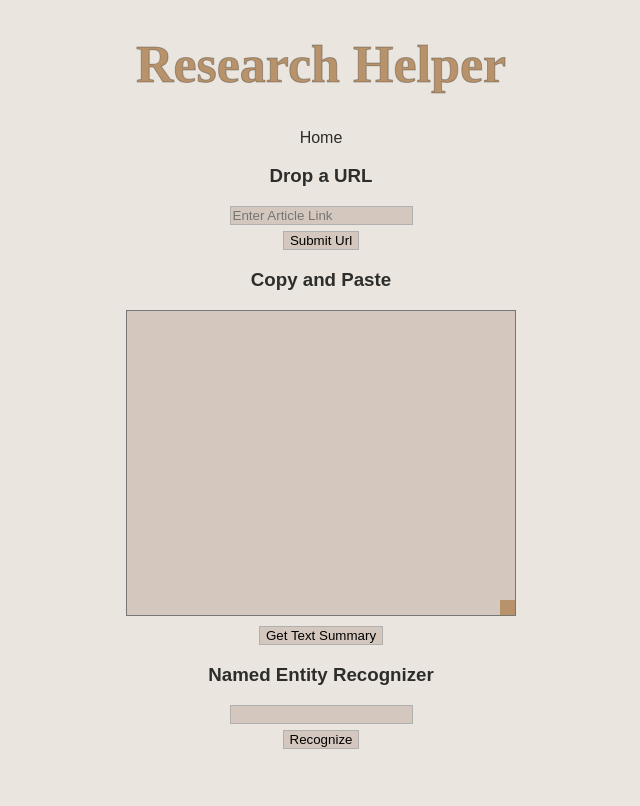
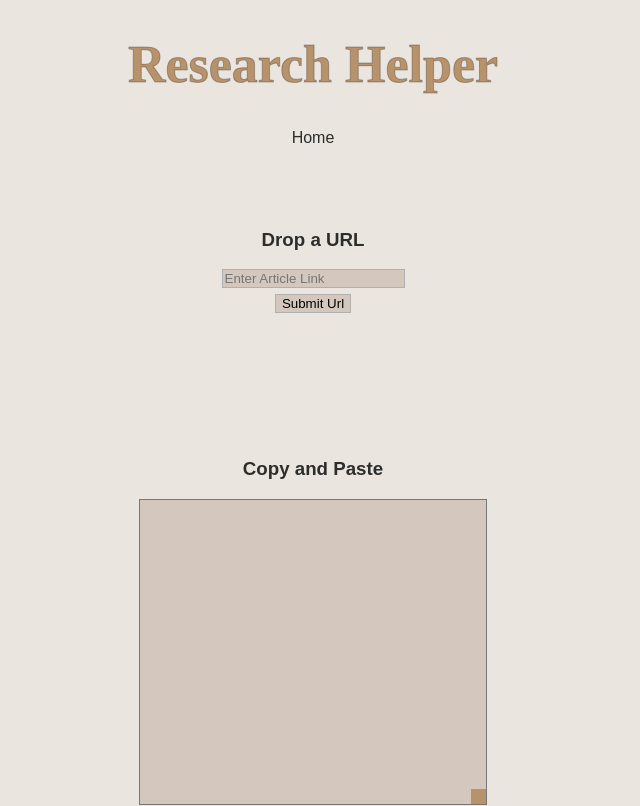
Before and after one commit to jww2145/Paper-Summarizer, a React (Create React App) app: page / in a window 1280 px wide. Shown: the top 806 px of the page, without its empty margins (327-967 px from the left). Built offline with nearby package versions, Linux system fonts and the light colour scheme; a web font is replaced by a local one.

Commit message:
Cleaned up code

```diff
--- a/src/App.js
+++ b/src/App.js
@@ -1,4 +1,4 @@
-import React, {useState, useEffect} from "react";
+import React, {useState} from "react";
 import ArticleSummarizer from "./Components/ArticleSummarizer";
 import { Routes, Route } from "react-router-dom";
 import Home from "./Components/Home";
@@ -6,11 +6,8 @@ import About from "./Components/About";
 import Fourohfour from "./Components/Fourohfour";
 import Navbar from "./Components/Navbar"
 import ArticleContainer from "./Components/ArticleContainer";
-import PasteText from "./Components/PasteText";
 import PostArticle from "./Components/PostArticle"
 import Ner from "./Components/Ner";
-import PieChart from "./Components/PieChart"
-import { Chart } from "react-google-charts";
 import {Container} from './styles/Container.styled'
 import "./styles/App.css"
 
@@ -19,19 +16,18 @@ function App() {
   const [summary, setSummary] = useState([])
   const [namedData, setNamedData] = useState([])
   const [body, setBody] = useState([])
-  const [urlActive,setUrlActive] = useState(false)
-  const [copyActive, setCopyActive] = useState(false)
-  const [chartActive, setChartActive] = useState(false)
+  const [displayActive,setDisplayActive] = useState(false)
+  const [whichDisplay, setWhichDisplay] = useState('')
 
   const postArticle = (newArticle) => {
     fetch(`http://api.intellexer.com/summarize?apikey=${process.env.REACT_APP_API_KEY}&conceptsRestrictions=7&summaryRestriction=7&url=${newArticle.url}`)
       .then(res => res.json())
       .then(newSummary => {
         if(newSummary.items){
-          setSummary(newSummary.items)
+           setSummary(newSummary.items)
         }else{
-          setUrlActive(false)
-        }
+           setDisplayActive(false)
+         }
       })
     }
 
@@ -41,24 +37,26 @@ function App() {
           method: 'POST',
           body: JSON.stringify(article)
       })
-      .then(res => res.json())
+      .then(res => {res.json()
+        setDisplayActive(true)})
       .then(data => {
         if(data.items){
           setBody(data.items)
         }else{
-          setCopyActive(false)
+          setDisplayActive(false)
         }
       })
   }
 
   const recognizeEntity = (newEntity) => {
     fetch(`https://api.intellexer.com/recognizeNe?apikey=${process.env.REACT_APP_API_KEY}&loadNamedEntities=true&url=${newEntity.ner}`)
-    .then(res => res.json())
+    .then(res => {res.json()
+      setDisplayActive(true)})
     .then(reData => {
       if(reData.entities){
         setNamedData(reData.entities)
       }else{
-        setChartActive(false)
+        setDisplayActive(false)
       }
     })
   }
@@ -81,17 +79,11 @@ function App() {
         <Route path='*' element={<Fourohfour/>} />
         </Routes>
 
-          {!urlActive && <ArticleSummarizer setUrlActive = {setUrlActive} postArticle={postArticle}/>}
-          {urlActive && <ArticleContainer  summary={summary}/>}
+        {!displayActive && <ArticleSummarizer setWhichDisplay = {setWhichDisplay} setDisplayActive = {setDisplayActive} postArticle={postArticle}/>}
+        {!displayActive && <PostArticle setWhichDisplay = {setWhichDisplay} setDisplayActive = {setDisplayActive} summarizePaste={summarizePaste}/>}
+        {!displayActive && <Ner setWhichDisplay = {setWhichDisplay} setDisplayActive = {setDisplayActive} recognizeEntity={recognizeEntity}/>}
 
-
-          {!copyActive && <PostArticle setCopyActive = {setCopyActive} summarizePaste={summarizePaste}/>}
-          {copyActive && <ArticleContainer summary={body}/>}
-
-          {!chartActive && <Ner setChartActive = {setChartActive} recognizeEntity={recognizeEntity}/>}
-          {chartActive && <PieChart data = {output}/>}
-
-
+        {displayActive && <ArticleContainer  summary={summary}/>}
     </div>
   );
 }
--- a/src/Components/ArticleContainer.js
+++ b/src/Components/ArticleContainer.js
@@ -1,6 +1,7 @@
 import React from 'react'
 import Sentence from './Sentence'
-
+import PieChart from "./PieChart"
+import { Chart } from "react-google-charts";
 
 
 function ArticleContainer({summary}) {
--- a/src/Components/ArticleSummarizer.js
+++ b/src/Components/ArticleSummarizer.js
@@ -2,15 +2,15 @@
 import React, {useState} from 'react'
 
 
-function ArticleSummarizer({postArticle, setUrlActive}) {
+function ArticleSummarizer({postArticle, setDisplayActive, setWhichDisplay}) {
 
   const [url, setUrl] = useState('')
 
   function handleSubmit(e) {
       e.preventDefault();
-      setUrlActive(true)
       const newArticle = {url: url}
       postArticle(newArticle)
+      setDisplayActive(true)
   }
 
   const handleUrlChange = (e) => {
@@ -18,7 +18,7 @@ function ArticleSummarizer({postArticle, setUrlActive}) {
   }
 
   return (
-    <div>
+    <div id = "urlForm">
       <h3>Drop a URL</h3>
       <form onSubmit={handleSubmit} className="link-form">
         <input onChange={handleUrlChange} value={url} placeholder="Enter Article Link" type="text" required/>
--- a/src/Components/Ner.js
+++ b/src/Components/Ner.js
@@ -1,14 +1,14 @@
 import React, {useState} from 'react'
 
-function Ner({recognizeEntity, setChartActive}) {
+function Ner({recognizeEntity, setDisplayActive}) {
 
     const [ner, setNer] = useState('')
 
     function handleSubmit(e){
         e.preventDefault()
-        setChartActive(true)
         const newEntity = {ner: ner}
         recognizeEntity(newEntity)
+        setDisplayActive(true)
     }
 
 const handleUrlChange = (e) => {
@@ -16,7 +16,7 @@ const handleUrlChange = (e) => {
 }
 
   return (
-    <div className='child-component-2'>
+    <div id = "chartForm">
         <h3>Named Entity Recognizer</h3>
         <form onSubmit={handleSubmit} className='ner-form'>
             <input value={ner} onChange={handleUrlChange} required />
--- a/src/Components/PasteText.js
+++ b/src/Components/PasteText.js
@@ -1,6 +1,6 @@
 import React, {useState} from "react";
 
-function PasteText({summarizePaste, setCopyActive}){
+function PasteText({summarizePaste, setDisplayActive}){
 
     const [article, setArticle] = useState('')
 
@@ -10,7 +10,7 @@ function PasteText({summarizePaste, setCopyActive}){
 
     function handleSubmit(e){
         e.preventDefault()
-        setCopyActive(true)
+        setDisplayActive(true)
         summarizePaste(article)
     }
 
--- a/src/Components/PostArticle.js
+++ b/src/Components/PostArticle.js
@@ -1,11 +1,11 @@
-import React,{ useState, useEffect } from "react";
+import React from "react";
 import PasteText from "./PasteText"
 
-function PostArticle({summarizePaste, setCopyActive}){
+function PostArticle({summarizePaste}){
     return(
-        <div className="child-component-2">
+        <div id = "textForm">
             <h3>Copy and Paste</h3>
-            <PasteText setCopyActive = {setCopyActive} summarizePaste = {summarizePaste}/>
+            <PasteText summarizePaste = {summarizePaste}/>
         </div>
     )
 }
--- a/src/styles/App.css
+++ b/src/styles/App.css
@@ -10,8 +10,12 @@ body {
     background-color: #EAE6DF;
     color: #2d2d2b;
     text-align: center;
-    width:100%;
+    width:auto;
     font-family: 'Raleway', sans-serif;
+}
+
+body::-webkit-scrollbar {
+    display: none;
 }
 
 h1{
@@ -62,3 +66,13 @@ input{
     background-color:#d4c8be;
     border: 1px solid #b0b0b0;
 }
+
+::selection{
+    background: #b0b0b0;
+    color: #2d2d2b;
+}
+
+#urlForm, #textForm, #chartForm{
+    padding: 5%;
+    width:auto;
+}
```
